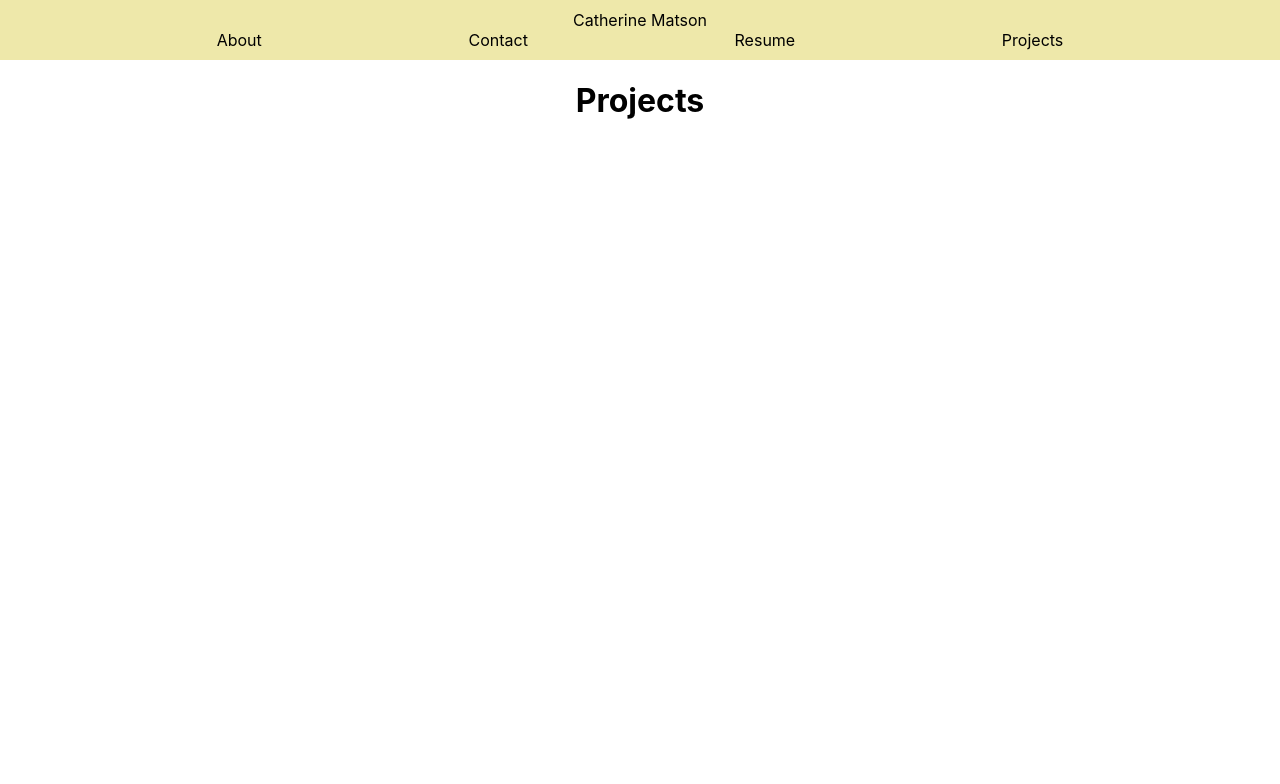
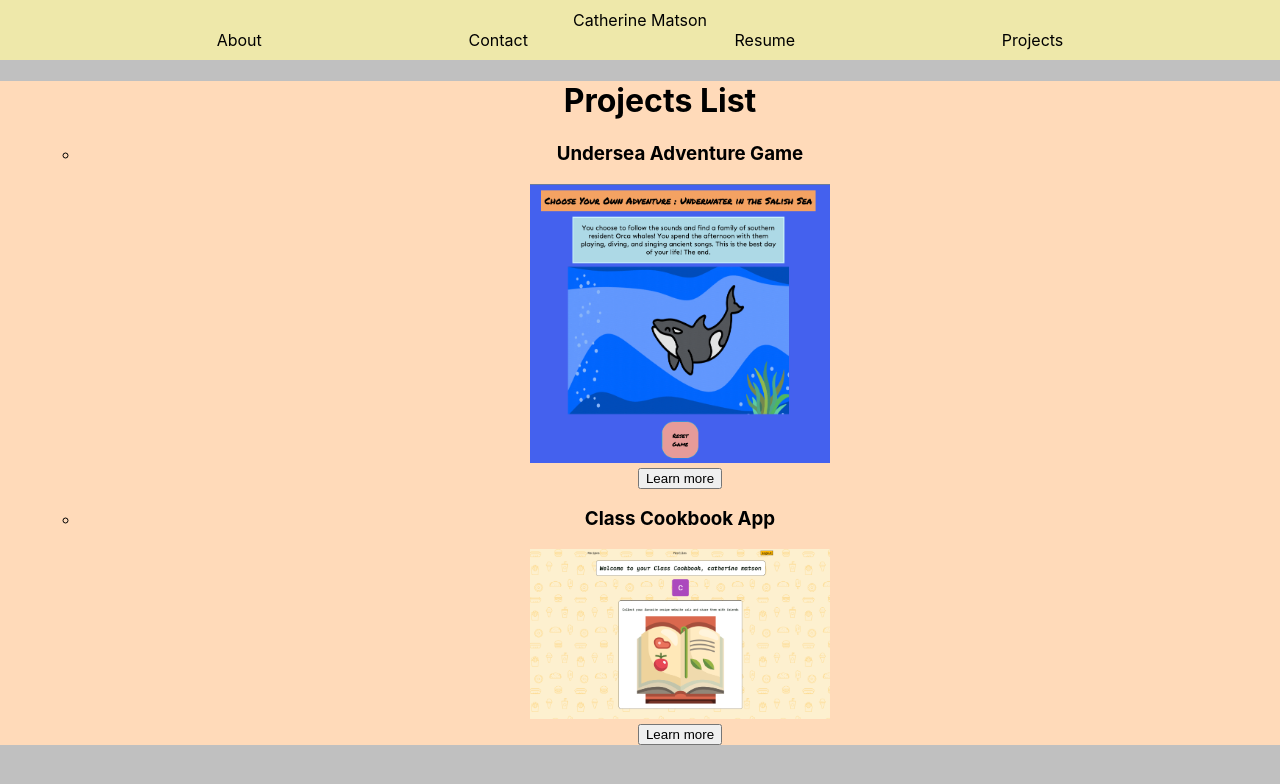
Before and after one commit to CCMatson/catherine-portfolio, a React (Create React App) app: page /projects in a window 1280 px wide. Shown: the top 784 px of the page. Built offline with nearby package versions, Linux system fonts and the light colour scheme.

Commit message:
add hyphenated words function

```diff
--- a/src/App.css
+++ b/src/App.css
@@ -1,12 +1,17 @@
+body {
+background-color: silver;
+}
+
+
 .App {
   text-align: center;
 }
 
-.navBar{
-background-color: palegoldenrod;
-padding: 10px;
-display: flex;
-flex-direction: column;
+.navBar {
+  background-color: palegoldenrod;
+  padding: 10px;
+  display: flex;
+  flex-direction: column;
 }
 
 .link-home{
@@ -34,6 +39,13 @@ flex-direction: column;
   color: red;
 }
 
+main{
+  background-color: peachpuff;
+}
+
+img {
+  width: 300px;
+}
 
 @media (prefers-reduced-motion: no-preference) {
   .App-logo {
--- a/src/App.js
+++ b/src/App.js
@@ -6,18 +6,22 @@ import Contact from './pages/Contact';
 import Resume from './pages/Resume';
 import Projects from './pages/Projects';
 import NavBar from './components/NavBar';
+import ProjectDetails from './pages/ProjectDetails';
 
 function App() {
   return (
     <div className="App">
         <NavBar/>
+        <main>
         <Routes>
           <Route path='/' element={<Home />} />
           <Route path='/about' element={<About />} />
           <Route path='/contact' element={<Contact />} />
           <Route path='/resume' element={<Resume />} />
           <Route path='/projects' element={<Projects />} />
+          < Route path='/projects/:projectsDetails' element={<ProjectDetails/>}/>
         </Routes>
+        </main>
     </div>
   );
 }
--- /dev/null
+++ b/src/components/ProjectList.jsx
@@ -0,0 +1,21 @@
+import ProjectPreview from './ProjectPreview'
+
+function ProjectList (props) {
+  console.log('project list works')
+  return (
+    <>
+      <h1>Projects List</h1>
+      <div>
+        <ul>
+          {props.myProjects.map((project, idx) =>
+          <li key={idx}> <ProjectPreview title={project.title} image={project.image} />
+          </li>
+          )}
+        </ul>
+      </div>
+      </>
+
+  )
+}
+
+export default ProjectList;
--- /dev/null
+++ b/src/components/ProjectPreview.jsx
@@ -0,0 +1,23 @@
+function ProjectPreview (props) {
+  console.log(props)
+  return(
+    <>
+    <div>
+      <h3>
+        {props.title}
+      </h3>
+      <img src={props.image} alt={props.title} />
+      <section>
+      <button>
+        Learn more
+      </button>
+      </section>
+
+
+    </div>
+      </>
+  )
+
+  }
+
+export default ProjectPreview;
--- /dev/null
+++ b/src/data/projects.js
@@ -0,0 +1,16 @@
+const myProjects = [
+  { title:"Undersea Adventure Game",
+    description: "A Choose-Your-Own-Adventure style game built to utilize array indexing to advance the story based on the user's choices.",
+    image: '/UnderseaAdventure.png',
+    repositoryLink: 'https://github.com/CCMatson/choose-your-own-adventure.git',
+    deploymentLink: 'https://ccmatson-choose-your-own-adventure.netlify.app/',
+  },
+  { title:'Class Cookbook App',
+    description: '"Class Cookbook" is modern update on the old-fashioned community cookbook. This app is a link collector inspired by Pinterest. Logged in users can add recipe url links to the app, edit and delete recipes, and review other users contributions. This app was created using MEN stack, with database storage supported by mongoose and MongoDB.',
+    image: '/ClassCookBook.png',
+    repositoryLink: 'https://github.com/CCMatson/recipe-collector',
+    deploymentLink: 'https://recipe-collector.fly.dev/'
+  }
+]
+
+export default myProjects;
--- a/src/pages/About.jsx
+++ b/src/pages/About.jsx
@@ -1,6 +1,12 @@
 function About() {
   return (
+    <>
       <h1>About</h1>
+      <h2>
+      I'm a full stack developer with experience in React and JavaScript.
+      </h2>
+    </>
+
   )
 }
 
--- a/src/pages/Contact.jsx
+++ b/src/pages/Contact.jsx
@@ -1,6 +1,12 @@
 function Contact() {
   return (
-      <h1>Contact</h1>
+    <>
+    <h1>Contact</h1>
+    <h2>Reach out if you'd like to work with me!</h2>
+    <h4>Email</h4>
+    <h4>Github</h4>
+    <h4>LinkedIn</h4>
+    </>
   )
 }
 
--- a/src/pages/Home.jsx
+++ b/src/pages/Home.jsx
@@ -1,6 +1,12 @@
 function Home() {
   return (
-      <h1>Home</h1>
+    <>
+    <h1>Home</h1>
+    <h2>Catherine Matson</h2>
+    <h4>Software Engineer, Full Stack Developer</h4>
+
+
+    </>
   )
 }
 
--- /dev/null
+++ b/src/pages/ProjectDetails.jsx
@@ -0,0 +1,15 @@
+import myProjects from "../data/projects"
+
+function ProjectDetails() {
+  return (
+    <>
+    <h1>{myProjects[0].name}</h1>
+    <p>{myProjects[0].description}</p>
+    <img src={myProjects[0].image} alt="" />
+    <button>{myProjects[0].repositoryLink}</button>
+    <button>{myProjects[0].deploymentLink}</button>
+    </>
+  )
+}
+
+export default ProjectDetails
--- a/src/pages/Projects.jsx
+++ b/src/pages/Projects.jsx
@@ -1,6 +1,17 @@
+import  myProjects  from "../data/projects";
+import ProjectList from '../components/ProjectList'
+
 function Projects() {
+  console.log(myProjects)
   return (
-      <h1>Projects</h1>
+    <>
+      <div>
+        <ul>
+        <ProjectList myProjects={myProjects} />
+        </ul>
+      </div>
+      </>
+
   )
 }
 
```
Also changed, not shown: src/utilities/findProject.js (added, +10 -0 lines), src/utilities/hyphenatedWords.js (added, +8 -0 lines), public/ClassCookBook.png (added), public/UnderseaAdventure.png (added).
